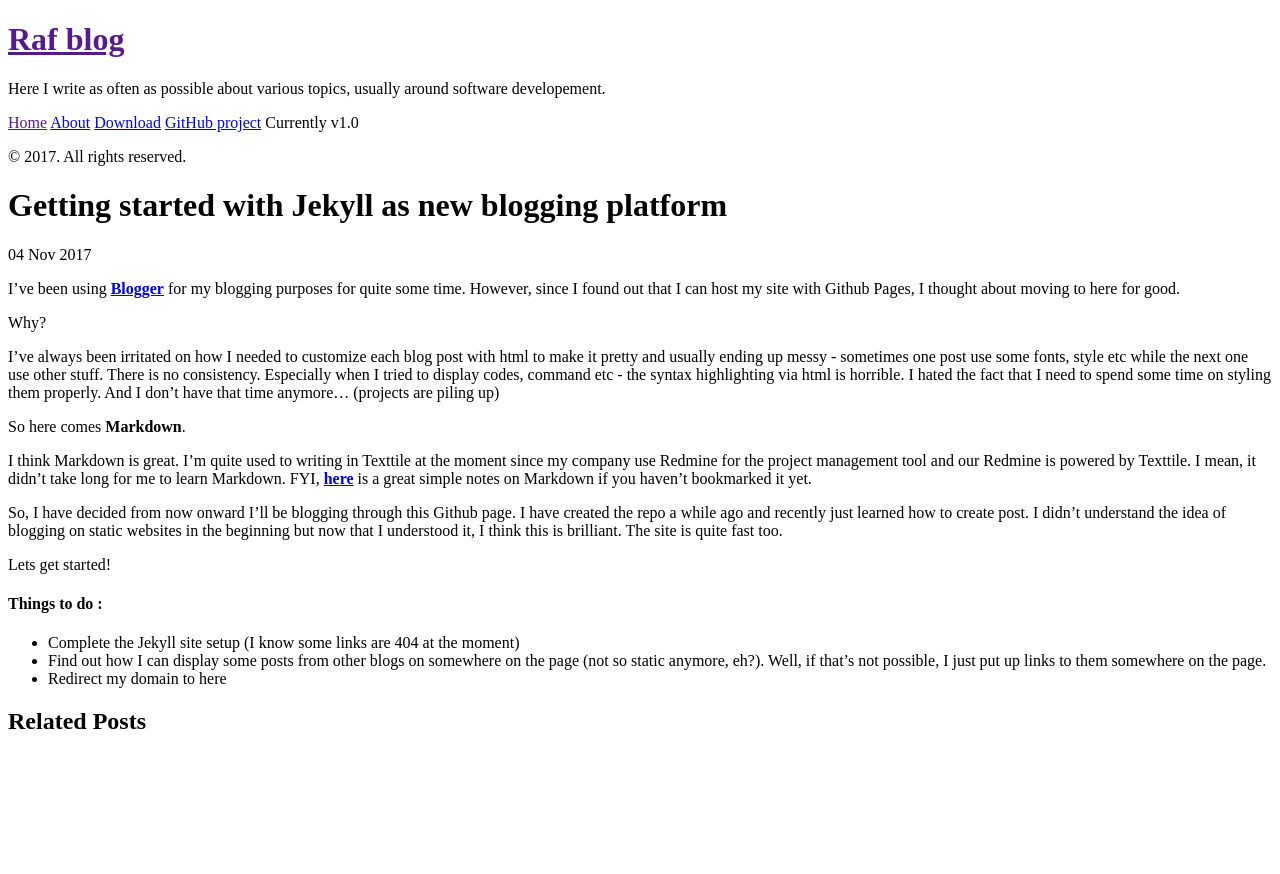
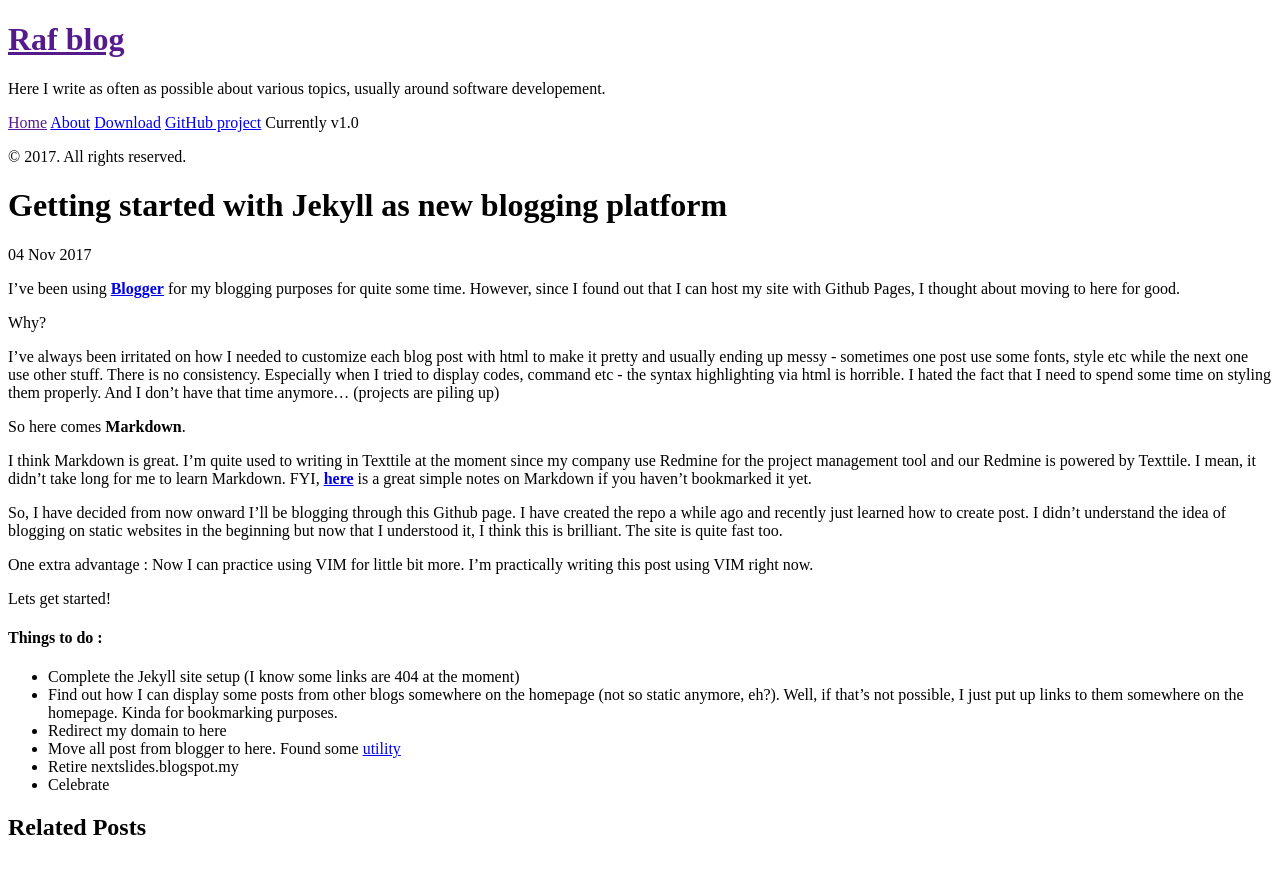
Before and after one commit to mrafsyam/mrafsyam.github.io, a Jekyll site: the page built from _posts/2017-11-04-getting-started-with-jekyll-as-blogging-platform.md, in a window 1280 px wide. Shown: the top 874 px of the page. Built offline with Jekyll 4.4.1, drawn with Linux system fonts in a browser that asks for light colours; Markdown is read by kramdown in place of the engine named in the settings.

Commit message:
Modified 1st post

```diff
--- a/_posts/2017-11-04-getting-started-with-jekyll-as-blogging-platform.md
+++ b/_posts/2017-11-04-getting-started-with-jekyll-as-blogging-platform.md
@@ -15,9 +15,14 @@ I think Markdown is great. I'm quite used to writing in Texttile at the moment s
 
 So, I have decided from now onward I'll be blogging through this Github page. I have created the repo a while ago and recently just learned how to create post. I didn't understand the idea of blogging on static websites in the beginning but now that I understood it, I think this is brilliant. The site is quite fast too.
 
+One extra advantage : Now I can practice using VIM for little bit more. I'm practically writing this post using VIM right now.
+
 Lets get started!
 
 #### Things to do :
 * Complete the Jekyll site setup (I know some links are 404 at the moment)
-* Find out how I can display some posts from other blogs on somewhere on the page (not so static anymore, eh?). Well, if that's not possible, I just put up links to them somewhere on the page.
+* Find out how I can display some posts from other blogs somewhere on the homepage (not so static anymore, eh?). Well, if that's not possible, I just put up links to them somewhere on the homepage. Kinda for bookmarking purposes.
 * Redirect my domain to here
+* Move all post from blogger to here. Found some [utility](https://gist.github.com/kennym/1115810)
+* Retire nextslides.blogspot.my
+* Celebrate
```
